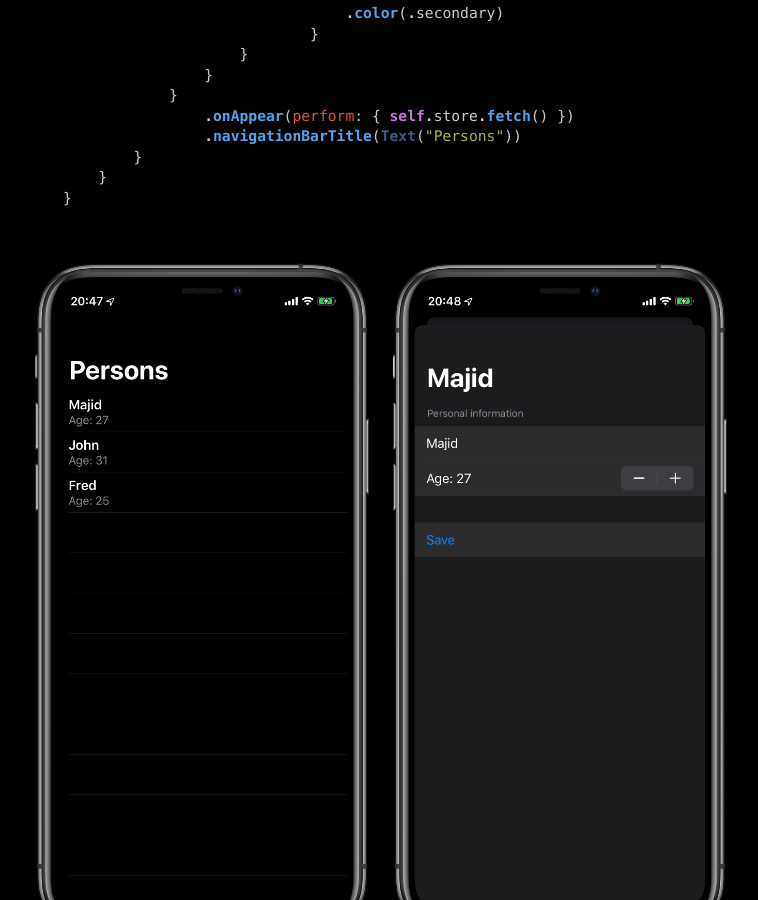
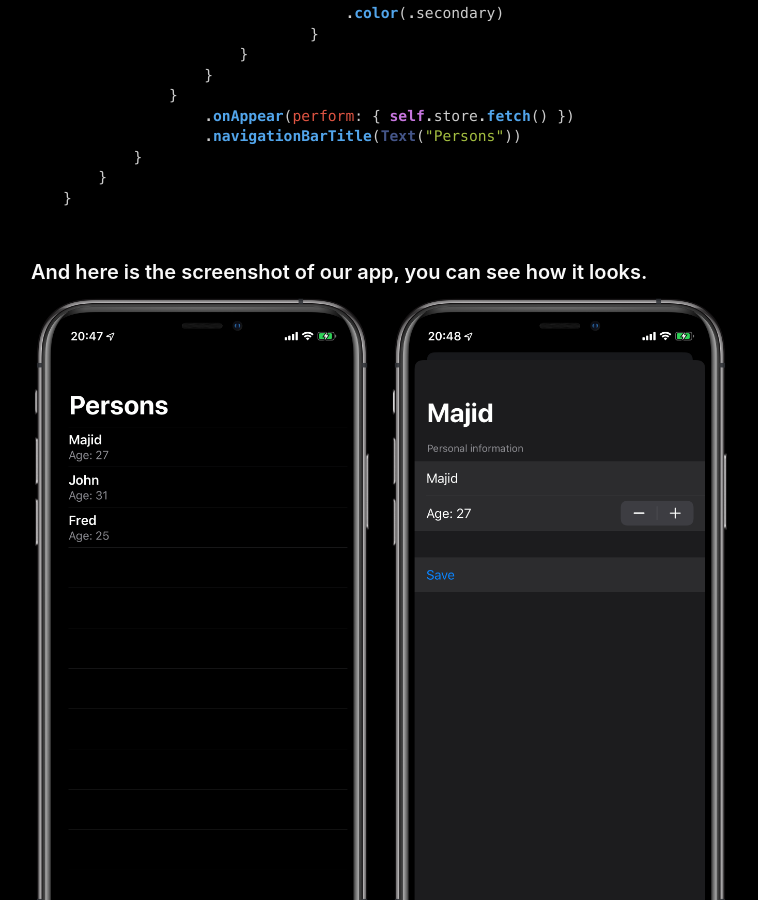
Before and after one commit to mecid/mecid.github.io, a Jekyll site: the page built from _posts/2019-07-03-managing-data-flow-in-swiftui.md, in a window 1280 px wide and 900 px high, scrolled down 3970 px. Shown: the whole window, without its empty margins (259-1017 px from the left). Built offline with Jekyll 4.4.1, drawn with Linux system fonts in a browser that asks for light colours.

Commit message:
Update 2019-07-03-managing-data-flow-in-swiftui.md

````diff
--- a/_posts/2019-07-03-managing-data-flow-in-swiftui.md
+++ b/_posts/2019-07-03-managing-data-flow-in-swiftui.md
@@ -134,6 +134,7 @@ struct PersonsView : View {
 }
 ```
 
+#### And here is the screenshot of our app, you can see how it looks.
 ![managing-data-flow-in-swiftui](/public/managing-data-flow-in-swiftui.png)
 
 #### Conclusion
````
